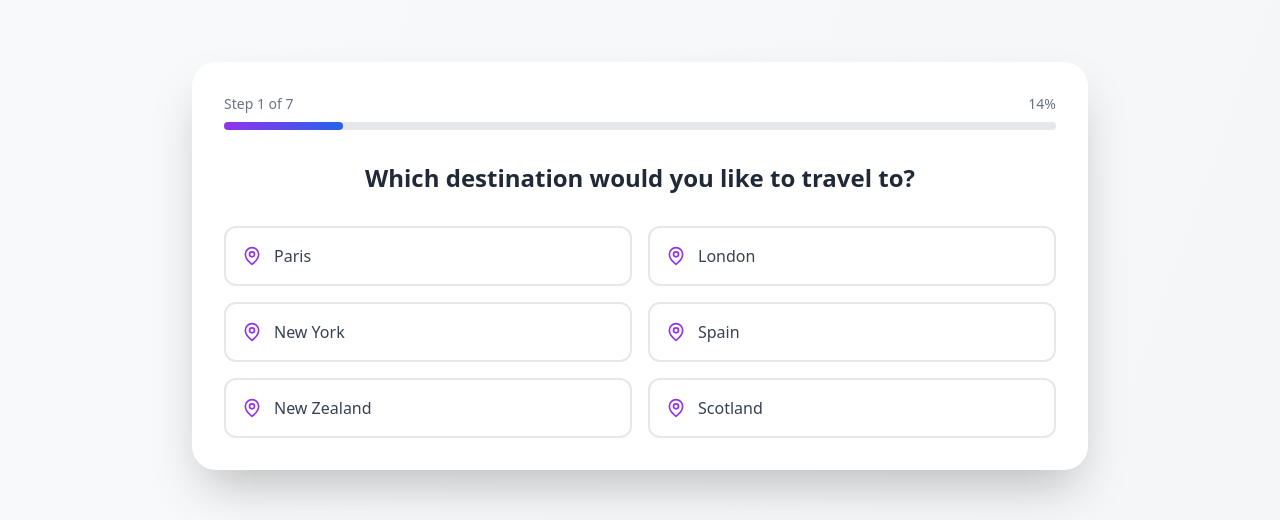
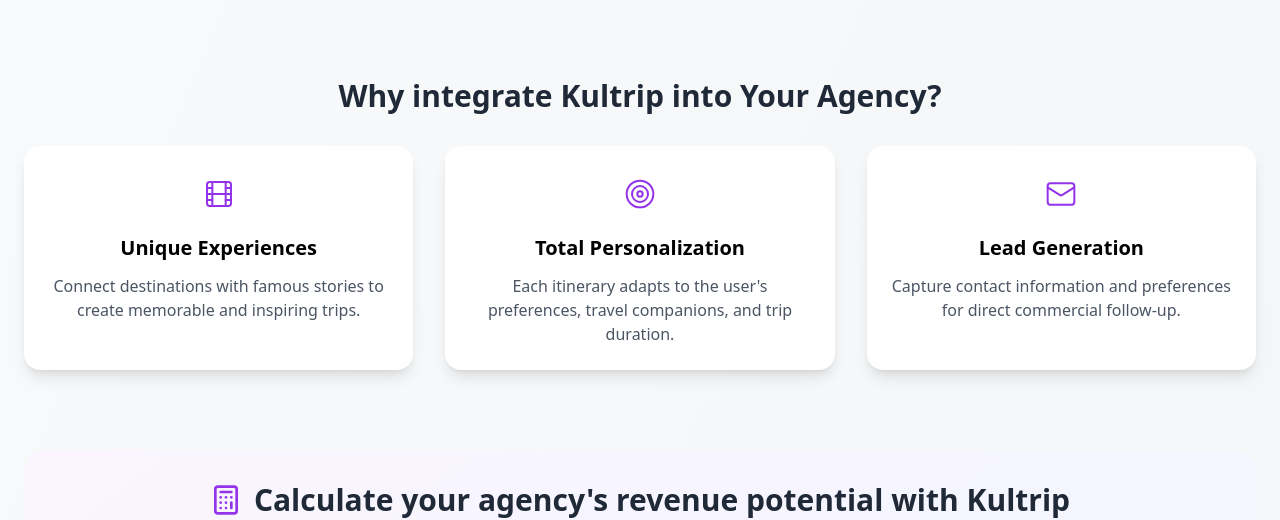
Before and after one commit to othiagoribeiro/landingkultrip, a React (Vite) app: page / in a window 1280 px wide. Shown: the part 623-1143 px from the top of the page. Built offline with nearby package versions, Linux system fonts and the light colour scheme.

Commit message:
Remover widget conversacional completo

```diff
--- a/src/App.tsx
+++ b/src/App.tsx
@@ -1,5 +1,4 @@
 import React from 'react';
-import { ConversationalWidget } from './components/ConversationalWidget';
 import { ROICalculator } from './components/ROICalculator';
 import { Film, Target, Mail, Heart, Globe, Phone, MapPin } from 'lucide-react';
 
@@ -53,11 +52,6 @@
               </p>
             </div>
           </div>
-        </div>
-
-        {/* Conversational Widget */}
-        <div className="max-w-4xl mx-auto mb-20">
-          <ConversationalWidget />
         </div>
 
         {/* Features Section */}
--- a/src/components/ConversationalWidget.tsx
+++ /dev/null
@@ -1,211 +0,0 @@
-import React, { useState } from 'react';
-import { ChevronRight, MapPin, Book, Heart, Users, Calendar, Mail, CheckCircle } from 'lucide-react';
-
-interface Step {
-  id: number;
-  question: string;
-  type: 'text' | 'options' | 'email' | 'summary';
-  options?: Array<{ label: string; icon?: React.ReactNode; value: string }>;
-}
-
-const steps: Step[] = [
-  {
-    id: 1,
-    question: 'Which destination would you like to travel to?',
-    type: 'options',
-    options: [
-      { label: 'Paris', icon: <MapPin className="w-5 h-5" />, value: 'paris' },
-      { label: 'London', icon: <MapPin className="w-5 h-5" />, value: 'london' },
-      { label: 'New York', icon: <MapPin className="w-5 h-5" />, value: 'newyork' },
-      { label: 'Spain', icon: <MapPin className="w-5 h-5" />, value: 'spain' },
-      { label: 'New Zealand', icon: <MapPin className="w-5 h-5" />, value: 'newzealand' },
-      { label: 'Scotland', icon: <MapPin className="w-5 h-5" />, value: 'scotland' }
-    ]
-  },
-  {
-    id: 2,
-    question: 'Which story would you like to live on this trip?',
-    type: 'options',
-    options: [
-      { label: 'Harry Potter', icon: <Book className="w-5 h-5" />, value: 'harrypotter' },
-      { label: 'Don Quixote', icon: <Book className="w-5 h-5" />, value: 'donquijote' },
-      { label: 'Emily in Paris', icon: <Book className="w-5 h-5" />, value: 'emilyinparis' },
-      { label: 'The Lord of the Rings', icon: <Book className="w-5 h-5" />, value: 'lotr' },
-      { label: 'Gossip Girl', icon: <Book className="w-5 h-5" />, value: 'gossipgirl' },
-      { label: 'Outlander', icon: <Book className="w-5 h-5" />, value: 'outlander' }
-    ]
-  },
-  {
-    id: 3,
-    question: 'What type of activities interest you?',
-    type: 'options',
-    options: [
-      { label: 'Gastronomy', icon: <Heart className="w-5 h-5" />, value: 'food' },
-      { label: 'Art', icon: <Heart className="w-5 h-5" />, value: 'art' },
-      { label: 'Culture', icon: <Heart className="w-5 h-5" />, value: 'culture' },
-      { label: 'Shopping', icon: <Heart className="w-5 h-5" />, value: 'shopping' },
-      { label: 'Adventure', icon: <Heart className="w-5 h-5" />, value: 'adventure' },
-      { label: 'Relax', icon: <Heart className="w-5 h-5" />, value: 'relax' }
-    ]
-  },
-  {
-    id: 4,
-    question: 'Who are you traveling with?',
-    type: 'options',
-    options: [
-      { label: 'Solo', icon: <Users className="w-5 h-5" />, value: 'solo' },
-      { label: 'Couple', icon: <Users className="w-5 h-5" />, value: 'couple' },
-      { label: 'Family', icon: <Users className="w-5 h-5" />, value: 'family' },
-      { label: 'Friends', icon: <Users className="w-5 h-5" />, value: 'friends' }
-    ]
-  },
-  {
-    id: 5,
-    question: 'How many days does your trip last?',
-    type: 'options',
-    options: [
-      { label: '1-3 days', icon: <Calendar className="w-5 h-5" />, value: '1-3' },
-      { label: '4-7 days', icon: <Calendar className="w-5 h-5" />, value: '4-7' },
-      { label: '1-2 weeks', icon: <Calendar className="w-5 h-5" />, value: '1-2weeks' },
-      { label: 'More than 2 weeks', icon: <Calendar className="w-5 h-5" />, value: '2weeks+' }
-    ]
-  },
-  {
-    id: 6,
-    question: 'Enter your email to receive your personalized guide',
-    type: 'email'
-  },
-  {
-    id: 7,
-    question: 'Your personalized itinerary',
-    type: 'summary'
-  }
-];
-
-const recommendedPlaces = [
-  'Eiffel Tower - Romantic scenes',
-  'Louvre - Art and culture',
-  'Montmartre - Parisian cafés',
-  'Champs-Élysées - Luxury shopping',
-  'Seine - Boat ride',
-  'Versailles - History and gardens'
-];
-
-export const ConversationalWidget: React.FC = () => {
-  const [currentStep, setCurrentStep] = useState(0);
-  const [answers, setAnswers] = useState<Record<number, string>>({});
-  const [email, setEmail] = useState('');
-  const [isStarted, setIsStarted] = useState(true);
-
-  const handleAnswer = (value: string) => {
-    setAnswers(prev => ({ ...prev, [steps[currentStep].id]: value }));
-
-    if (currentStep < steps.length - 1) {
-      setTimeout(() => {
-        setCurrentStep(prev => prev + 1);
-      }, 300);
-    }
-  };
-
-  const handleEmailSubmit = () => {
-    if (email) {
-      setAnswers(prev => ({ ...prev, [steps[currentStep].id]: email }));
-      setTimeout(() => {
-        setCurrentStep(prev => prev + 1);
-      }, 300);
-    }
-  };
-
-  const currentStepData = steps[currentStep];
-
-  return (
-    <div className="bg-white rounded-3xl shadow-2xl p-8 h-full flex flex-col">
-      {/* Progress bar */}
-      <div className="mb-8">
-        <div className="flex justify-between items-center mb-2">
-          <span className="text-sm text-gray-500">Step {currentStep + 1} of {steps.length}</span>
-          <span className="text-sm text-gray-500">{Math.round(((currentStep + 1) / steps.length) * 100)}%</span>
-        </div>
-        <div className="w-full bg-gray-200 rounded-full h-2">
-          <div
-            className="bg-gradient-to-r from-purple-600 to-blue-600 h-2 rounded-full transition-all duration-500"
-            style={{ width: `${((currentStep + 1) / steps.length) * 100}%` }}
-          />
-        </div>
-      </div>
-
-      <div className="flex-1 flex flex-col justify-center">
-        <h3 className="text-2xl font-bold text-gray-800 mb-8 text-center">
-          {currentStepData.question}
-        </h3>
-
-        {currentStepData.type === 'options' && (
-          <div className="grid grid-cols-2 gap-4">
-            {currentStepData.options?.map((option, index) => (
-              <button
-                key={index}
-                onClick={() => handleAnswer(option.value)}
-                className="flex items-center gap-3 p-4 border-2 border-gray-200 rounded-xl hover:border-purple-400 hover:bg-purple-50 transition-all duration-300 text-left group"
-              >
-                <div className="text-purple-600 group-hover:text-purple-700">
-                  {option.icon}
-                </div>
-                <span className="font-medium text-gray-700 group-hover:text-gray-800">
-                  {option.label}
-                </span>
-              </button>
-            ))}
-          </div>
-        )}
-
-        {currentStepData.type === 'email' && (
-          <div className="max-w-md mx-auto w-full">
-            <div className="flex items-center gap-2 mb-4">
-              <Mail className="w-5 h-5 text-purple-600" />
-              <input
-                type="email"
-                value={email}
-                onChange={(e) => setEmail(e.target.value)}
-                placeholder="tu@email.com"
-                className="flex-1 p-4 border-2 border-gray-200 rounded-xl focus:border-purple-400 focus:outline-none transition-colors"
-              />
-            </div>
-            <button
-              onClick={handleEmailSubmit}
-              disabled={!email}
-              className="w-full bg-gradient-to-r from-purple-600 to-blue-600 text-white py-4 rounded-xl font-semibold hover:from-purple-700 hover:to-blue-700 transition-all duration-300 disabled:opacity-50 disabled:cursor-not-allowed"
-            >
-              Get my personalized guide
-            </button>
-          </div>
-        )}
-
-        {currentStepData.type === 'summary' && (
-          <div className="text-center">
-            <div className="mb-8">
-              <CheckCircle className="w-16 h-16 text-green-500 mx-auto mb-4" />
-              <h4 className="text-xl font-bold text-gray-800 mb-4">
-                Your guide is ready!
-              </h4>
-              <p className="text-gray-600 mb-6">
-                We'll send your personalized guide to your email and to our team to help you live this experience.
-              </p>
-            </div>
-
-            <div className="bg-gray-50 rounded-xl p-6">
-              <h5 className="font-bold text-gray-800 mb-4">Recommended places in your guide:</h5>
-              <div className="space-y-2">
-                {recommendedPlaces.map((place, index) => (
-                  <div key={index} className="flex items-center gap-2 text-left">
-                    <CheckCircle className="w-4 h-4 text-green-500 flex-shrink-0" />
-                    <span className="text-gray-700">{place}</span>
-                  </div>
-                ))}
-              </div>
-            </div>
-          </div>
-        )}
-      </div>
-    </div>
-  );
-};
```
